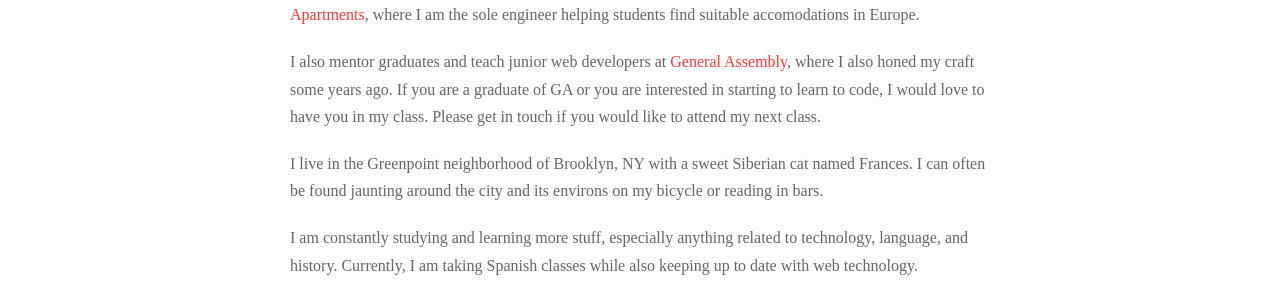
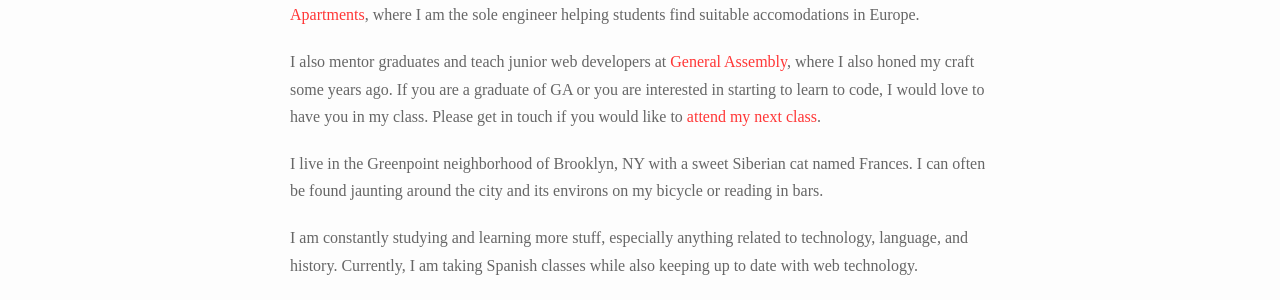
Before and after one commit to trivett/portfolio, a Jekyll site: the page built from index.html, in a window 1280 px wide and 995 px high. Shown: the part 393-693 px from the top of the window. Built offline with Jekyll 4.4.1, drawn with Linux system fonts in a browser that asks for light colours; nearby versions of some CDN libraries; some web fonts are replaced; the list of posts is cut into pages by our own code; part of the change alters nothing that is shown.

Commit message:
added link to my GA profile

```diff
--- a/index.html
+++ b/index.html
@@ -12,11 +12,11 @@ title: Vincent Trivett | Full Stack Developer and Code Mentor
 </div>
 
 <div class="post-content">
-  <p>
-    I am a full stack web developer, former journalist, and lifelong learner. I currently work for <a href="https://www.studyabroadapartments.com">Study Abroad Apartments</a>, where I am the sole engineer helping students find suitable accomodations in Europe.
+   <p>
+    I am a full stack web developer, former journalist, and lifelong learner. I currently work for <a href="https://www.studyabroadapartments.com" target="_blank">Study Abroad Apartments</a>, where I am the sole engineer helping students find suitable accomodations in Europe.
   </p>
   <p>
-    I also mentor graduates and teach junior web developers at <a href="https://generalassemb.ly">General Assembly</a>, where I also honed my craft some years ago. If you are a graduate of GA or you are interested in starting to learn to code, I would love to have you in my class. Please get in touch if you would like to attend my next class.
+        I also mentor graduates and teach junior web developers at <a href="https://generalassemb.ly" target="_blank">General Assembly</a>, where I also honed my craft some years ago. If you are a graduate of GA or you are interested in starting to learn to code, I would love to have you in my class. Please get in touch if you would like to <a href="https://generalassemb.ly/instructors/vincent-trivett/5998" target="_blank">attend my next class</a>.
   </p>
   <p>
     I live in the Greenpoint neighborhood of Brooklyn, NY with a sweet Siberian cat named Frances. I can often be found jaunting around the city and its environs on my bicycle or reading in bars.
```
